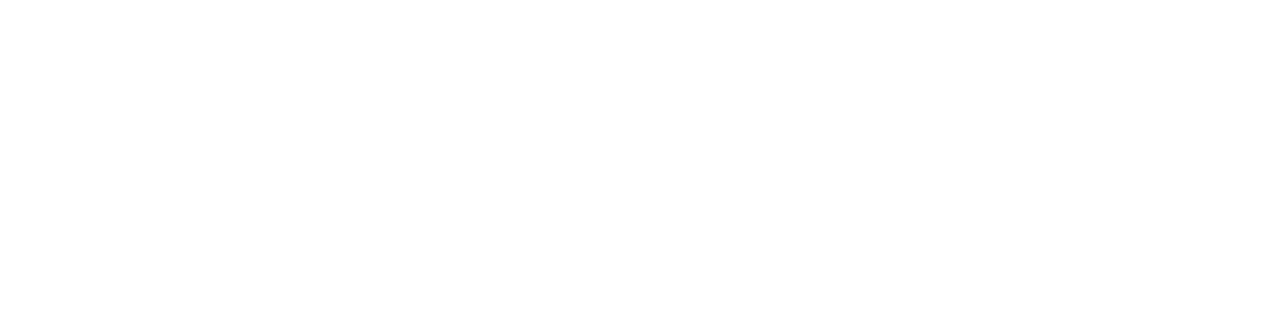
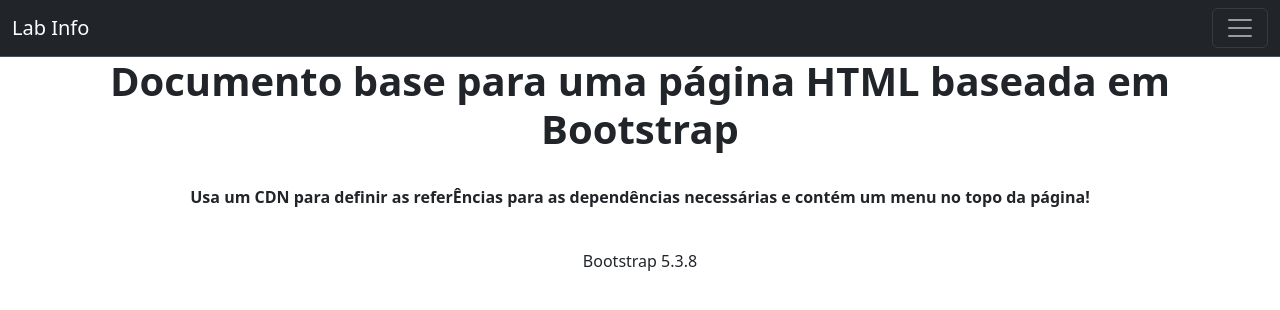
Before and after one commit to franciscotav/LI2025-Teste03REV2, a plain HTML site: page index.htm in a window 1280 px wide. Drawn offline with nearby package versions, Linux system fonts and the light colour scheme.

Commit message:
4ª tarefa

```diff
--- a/index.htm
+++ b/index.htm
@@ -8,6 +8,33 @@
     </head>
     <body>
 
+        <nav class="navbar bg-dark border-bottom border-body" data-bs-theme="dark">
+        <div class="container-fluid">
+            <a a class="navbar-brand" href="#">Lab Info</a>
+            <button class="navbar-toggler" type="button" data-bs-toggle="collapse" data-bs-target="#navbarNav" aria-controls="navbarNav" aria-expanded="false" aria-label="Toggle navigation">
+            <span class="navbar-toggler-icon"></span>
+            </button>
+            <div class="collapse navbar-collapse" id="navbarNav">
+            <ul class="navbar-nav">
+                <li class="nav-item">
+                <a class="nav-link active" aria-current="page" href="index.html">Home</a>
+                </li>
+                <li class="nav-item">
+                <a class="nav-link" href="disciplina.html">A disciplina</a>
+                </li>
+            </ul>
+            </div>
+        </div>
+        </nav>
+
+        <div class="container-fluid">
+            <h1 style="text-align:center;"><b>Documento base para uma página HTML baseada em Bootstrap</b></h1>
+            <br>
+            <p style="text-align:center;"><b>Usa um CDN para definir as referÊncias para as dependências necessárias e contém um menu no topo da página!</b></p>
+            <br>
+            <p style="text-align:center;">Bootstrap 5.3.8</p>
+        </div>
+
 
         <script src="https://cdn.jsdelivr.net/npm/bootstrap@5.3.8/dist/js/bootstrap.bundle.min.js" integrity="sha384-FKyoEForCGlyvwx9Hj09JcYn3nv7wiPVlz7YYwJrWVcXK/BmnVDxM+D2scQbITxI" crossorigin="anonymous"></script>
     </body>
```
